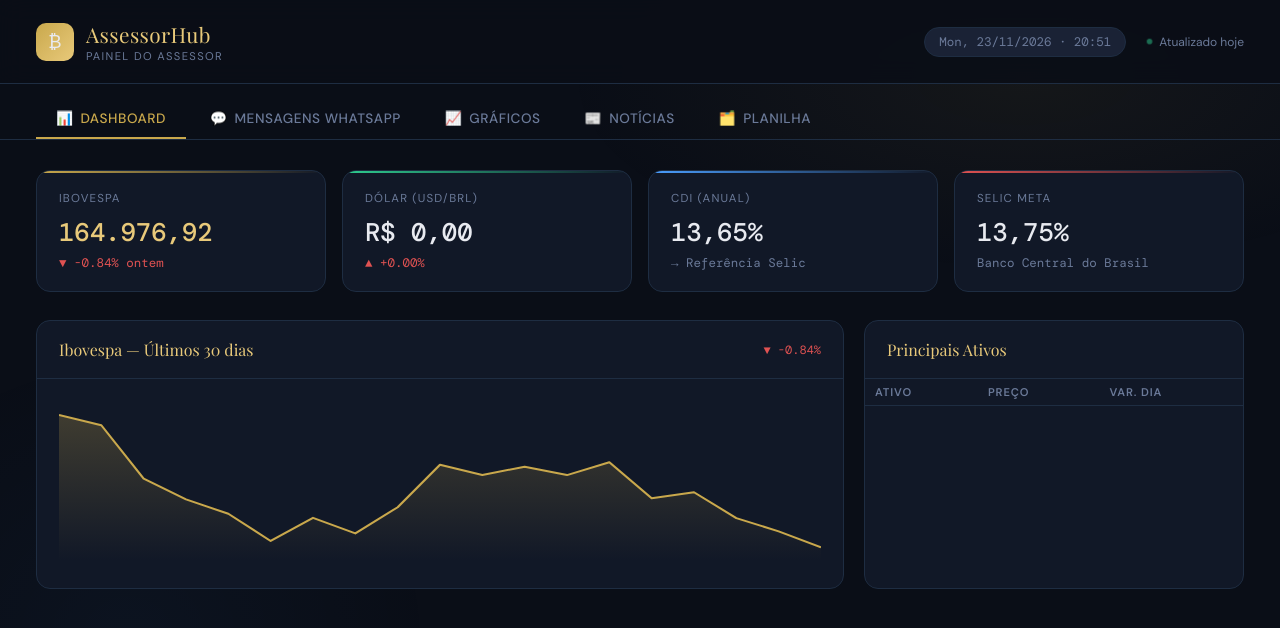
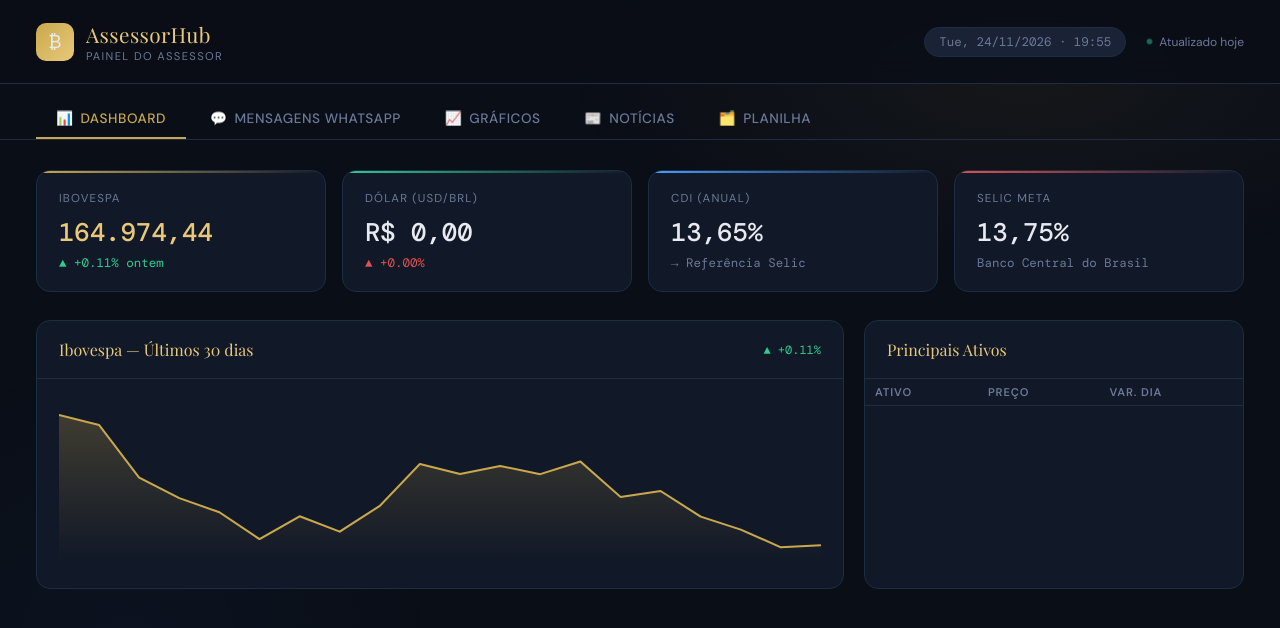
Before and after one commit to joaoferracin/assessor-hub, a plain HTML site: page index.html in a window 1280 px wide. Drawn offline with nearby package versions, Linux system fonts and the light colour scheme.

Commit message:
🔄 Hub atualizado — 24/11/2026 19:55

```diff
--- a/index.html
+++ b/index.html
@@ -3,7 +3,7 @@
 <head>
 <meta charset="UTF-8">
 <meta name="viewport" content="width=device-width, initial-scale=1.0">
-<title>AssessorHub — 23/11/2026</title>
+<title>AssessorHub — 24/11/2026</title>
 <link href="https://fonts.googleapis.com/css2?family=Playfair+Display:wght@400;700&family=DM+Sans:wght@300;400;500;600&family=DM+Mono:wght@400;500&display=swap" rel="stylesheet">
 <style>
   :root {
@@ -135,7 +135,7 @@
     </div>
   </div>
   <div style="display:flex;align-items:center;gap:20px;">
-    <span class="date-pill">Mon, 23/11/2026 · 20:51</span>
+    <span class="date-pill">Tue, 24/11/2026 · 19:55</span>
     <span style="font-size:.75rem;color:var(--muted);display:flex;align-items:center;"><span class="pulse"></span>Atualizado hoje</span>
   </div>
 </header>
@@ -153,8 +153,8 @@
   <div class="kpi-row">
     <div class="kpi-card gold">
       <div class="kpi-label">Ibovespa</div>
-      <div class="kpi-value" style="color:var(--gold-light)">164.976,92</div>
-      <div class="kpi-change" style="color:var(--red)">▼ -0.84% ontem</div>
+      <div class="kpi-value" style="color:var(--gold-light)">164.974,44</div>
+      <div class="kpi-change" style="color:var(--green)">▲ +0.11% ontem</div>
     </div>
     <div class="kpi-card green">
       <div class="kpi-label">Dólar (USD/BRL)</div>
@@ -176,7 +176,7 @@
     <div class="card">
       <div class="card-header">
         <span class="card-title">Ibovespa — Últimos 30 dias</span>
-        <span style="font-size:.75rem;color:var(--red);font-family:'DM Mono',monospace">▼ -0.84%</span>
+        <span style="font-size:.75rem;color:var(--green);font-family:'DM Mono',monospace">▲ +0.11%</span>
       </div>
       <div class="card-body">
         <svg id="mainChart" viewBox="0 0 700 160" preserveAspectRatio="none" style="width:100%;height:160px;"></svg>
@@ -292,7 +292,7 @@
 
 <script>
 // Dados injetados pelo Python
-const IBOV_HISTORY = [176608, 175710, 171006, 169186, 167922, 165529, 167564, 166192, 168499, 172236, 171337, 172060, 171324, 172458, 169295, 169817, 167538, 166376, 164976.9219];
+const IBOV_HISTORY = [176608, 175710, 171006, 169186, 167922, 165529, 167564, 166192, 168499, 172236, 171337, 172060, 171324, 172458, 169295, 169817, 167538, 166376, 164796, 164974.4375];
 const NEWS_DATA    = [];
 
 // ── Tabs ──────────────────────────────────────────────────────────────────────
```
